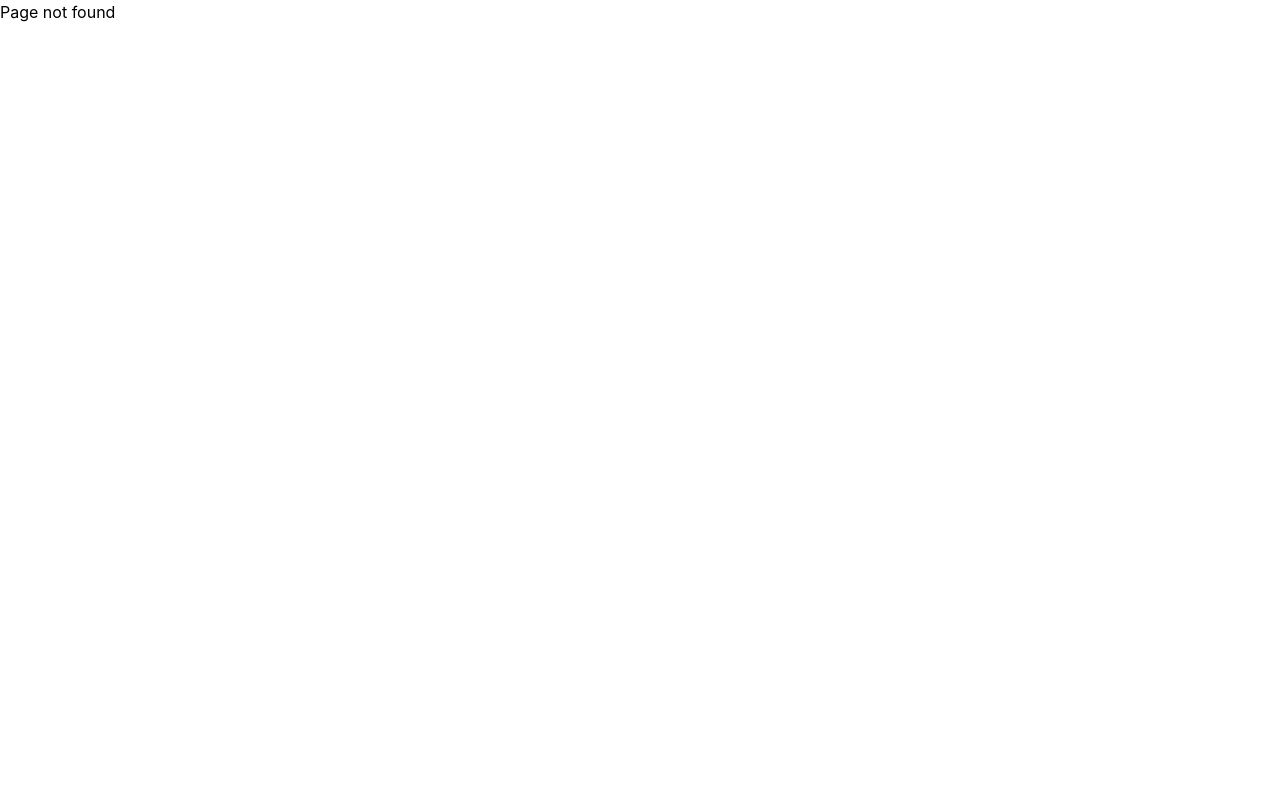
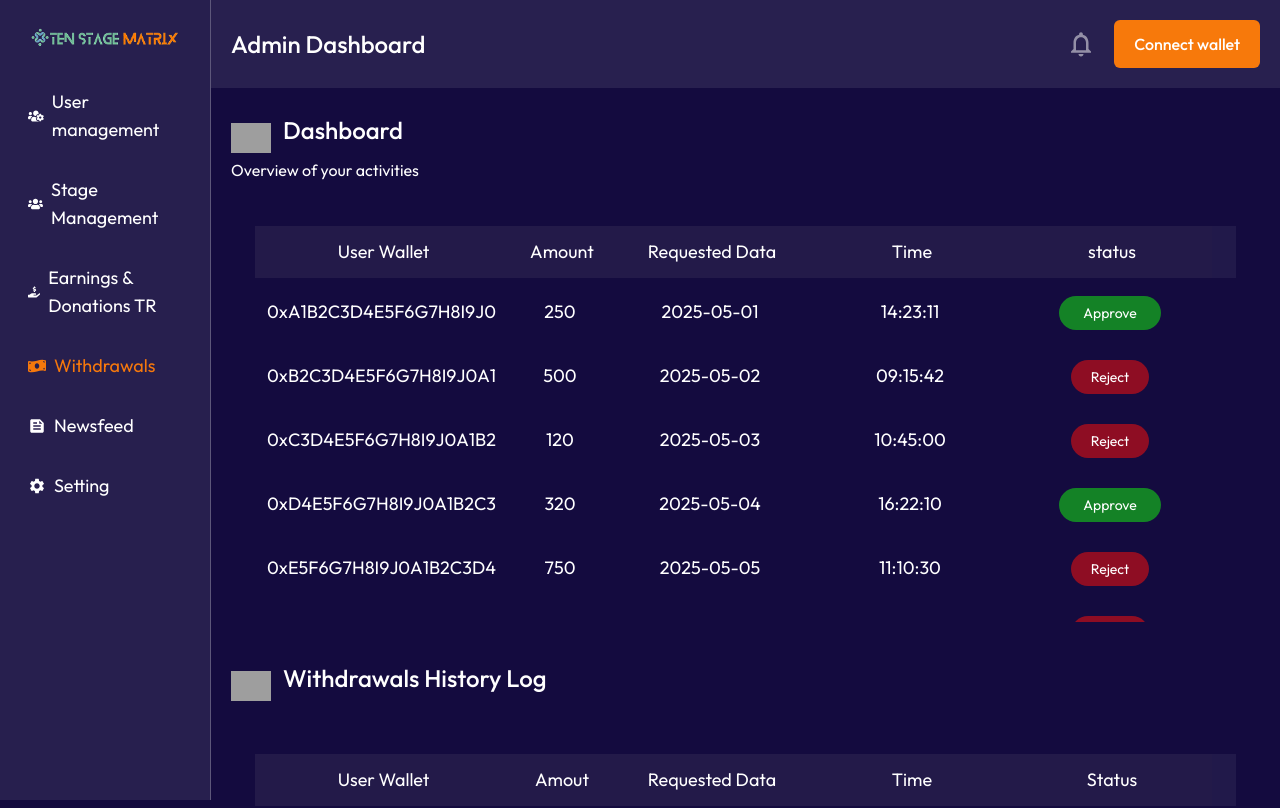
Before and after one commit to team-pr01/Ten-Stage-Matrix-Admin, a React (Vite) app: page /dashboard/withdrawals in a window 1280 px wide. Before the commit this address had no page. Shown: the top 808 px of the page. Built offline with nearby package versions, Linux system fonts and the light colour scheme; grey boxes are pictures that could not be loaded.

Commit message:
withdreawal table partaially completed

```diff
--- a/src/components/Dashboard/Sidebar/Sidebar.tsx
+++ b/src/components/Dashboard/Sidebar/Sidebar.tsx
@@ -9,7 +9,7 @@ const Sidebar = () => {
   {
     icon: <FaUsersCog />,
     label: "User management",
-    path: "/dashboard/user-management",
+    path: "/dashboard",
   },
   {
     icon: <FaUsers />,
--- a/src/components/Reusable/Heading.tsx
+++ b/src/components/Reusable/Heading.tsx
@@ -1,7 +1,21 @@
 import React from "react";
 import Button from "./Button";
 
-const Heading = ({ iconSrc, title, subtitle, className = "" ,Showbtn}) => {
+interface HeadingProps {
+  iconSrc?: string;
+  title: string;
+  subtitle?: string;
+  className?: string;
+  Showbtn?: boolean;
+}
+
+const Heading: React.FC<HeadingProps> = ({
+  iconSrc,
+  title,
+  subtitle,
+  className = "",
+  Showbtn = false,
+}) => {
   return (
     <div className={`flex justify-between items-center w-full ${className}`}>
       <div className="flex flex-col justify-between gap-1">
@@ -20,33 +34,29 @@ const Heading = ({ iconSrc, title, subtitle, className = "" ,Showbtn}) => {
           </div>
         </div>
         {subtitle && (
-          <p className="font-Outfit text-base leading-[1] text-white font-normal ">
+          <p className="font-Outfit text-base leading-[1] text-white font-normal">
             {subtitle}
           </p>
         )}
       </div>
 
-{Showbtn &&
-    (<div className="flex flex-row justify-between gap-4 ">
+      {Showbtn && (
+        <div className="flex flex-row justify-between gap-4">
           <Button
             label="All Stages"
-          type="submit"
-          onClick={() => console.log("Submit clicked")}
-          //   icon={<FaPlus />}
+            type="button"
+            onClick={() => console.log("All Stages clicked")}
             iconPosition="right"
           />
-
           <Button
             label="Stats:All"
-          type="submit"
-          onClick={() => console.log("Submit clicked")}
-          //   icon={<FaPlus />}
+            type="button"
+            onClick={() => console.log("Stats:All clicked")}
             iconPosition="right"
             className="bg-green-600 hover:bg-green-700"
           />
-      </div>)
-}
-
+        </div>
+      )}
     </div>
   );
 };
--- a/src/components/Reusable/Table.tsx
+++ b/src/components/Reusable/Table.tsx
@@ -72,7 +72,7 @@ const Table: React.FC<TableProps> = ({
                     className="px-3 py-3 font-normal text-lg font-Outfit text-white whitespace-nowrap text-center"
                     style={{ minWidth: col.width }}
                   >
-<div className="absolute inset-0 bg-neutral-30 opacity-10 pointer-events-none z-0" />
+                    <div className="absolute inset-0 bg-neutral-30 opacity-10 pointer-events-none z-0" />
                     <div className="flex justify-center items-center relative z-10">
                       {col.header}
                     </div>
@@ -105,12 +105,39 @@ const Table: React.FC<TableProps> = ({
                             ) : col.accessor === "status" ? (
                               <span
                                 className={`${
-                                  row?.status?.toUpperCase() === "ACTIVE"
-                                    ? "bg-secondary-20 px-6 "
-                                    : "bg-secondary-30 px-5 "
-                                } p-2 rounded-full text-white   text-sm`}
+                                  ["ACTIVE", "APPROVE"].includes(
+                                    row?.status?.toUpperCase()
+                                  )
+                                    ? "bg-secondary-20 px-6"
+                                    : "bg-secondary-30 px-5"
+                                } p-2 rounded-full text-white text-sm`}
                               >
-                                {row[col.accessor]}
+                                {row?.status}
+                              </span>
+                            ) : col.accessor === "actionStatus" ? (
+                              <span
+                                className={`${ ["ACTIVE", "APPROVE"].includes(
+                                        row?.status?.toUpperCase()
+                                      )
+                                    ? "bg-secondary-20 px-6"
+                                    : "bg-secondary-30 px-5"
+                                } p-2 rounded-full text-white text-sm flex items-center gap-2`}
+                              >
+                                {/* Show icon if both APPROVE and REJECT are present */}
+                                {row?.status
+                                  ?.toUpperCase()
+                                  .includes("APPROVE") &&(
+                                    // <FaExclamationTriangle className="text-white" />
+                                    <p>kj</p>
+                                  )}
+                                  {
+                                  row?.status
+                                    ?.toUpperCase()
+                                    .includes("REJECT") && (
+                                    // <FaExclamationTriangle className="text-white" />
+                                    <p>kjxvn</p>
+                                  )}
+                                {row?.status}
                               </span>
                             ) : (
                               row[col.accessor]
@@ -119,70 +146,7 @@ const Table: React.FC<TableProps> = ({
                         );
                       })}
 
-                      {/* {icons &&( <td>
-                        <div className="flex gap-4 pl-2">
 
-                          <button
-                            key="i2"
-                            onClick={() => onEditClick(row.id)}
-                            className={`rounded-full h-6 w-6 flex items-center justify-center  ${bg_i2}  `}
-                          >
-                            <img
-                              src={icons?.i2}
-                              alt="Edit"
-                              className="h-4 w-4"
-                            />
-                          </button>
-                          <button
-                            key="i3"
-                            onClick={() => onDeleteClick(row.id)}
-                            className={`rounded-full h-6 w-6 flex items-center justify-center  ${bg_i3}  `}
-                          >
-                            <img
-                              src={icons?.i3}
-                              alt="Edit"
-                              className="h-4 w-4"
-                            />
-                          </button>
-                          <button
-                            key="i1"
-                            onClick={() => onTickClick(row?.id ,rowIndex)}
-                            className={`rounded-full h-6 w-6 flex items-center justify-center  ${bg_i1}  `}
-                          >
-                            <img
-                              src={icons?.i1}
-                              alt="Edit"
-                              className="h-4 w-4"
-                            />
-                          </button>
-                          {showDropDown && (
-                          <div className="relative">
-                            <button
-                              type="button"
-                              className="flex gap-2 justify-center items-center py-2 pr-4 pl-2 border border-secondary-145 rounded-xl text-[16px]"
-                              onClick={() => handleToggle(rowIndex)}
-                            >
-                              <span className="w-[186px]">{selectedOptions[rowIndex]}</span>
-                              <img src={ICONS.invoicedropdown} alt="dropdown" />
-                            </button>
-                            {openDropdownIndex === rowIndex && (
-                              <div className="absolute mt-2 w-full bg-white border border-secondary-145 rounded-xl shadow-lg z-10">
-                                {options.map((option, index) => (
-                                  <button
-                                    key={index}
-                                    className="block w-full text-left px-4 py-2 text-[16px] font-normal hover:bg-secondary-60 rounded-xl"
-                                    onClick={() => handleOptionSelect(rowIndex, option)}
-                                  >
-                                    {option}
-                                  </button>
-                                ))}
-                              </div>
-                            )}
-                          </div>
-                        )}
-
-                        </div>
-                      </td>)} */}
                       <td></td>
                     </tr>
                   );
--- /dev/null
+++ b/src/pages/Dashboard/StateManagement/StateManagement.tsx
@@ -0,0 +1,9 @@
+import React from 'react'
+
+const StateManagement = () => {
+  return (
+    <div>StateManagement</div>
+  )
+}
+
+export default StateManagement
--- /dev/null
+++ b/src/pages/Dashboard/Withdrawals/Withdrawals.tsx
@@ -0,0 +1,250 @@
+import React from 'react'
+import Heading from '../../../components/Reusable/Heading'
+import Table from '../../../components/Reusable/Table'
+
+const Withdrawals = () => {
+     const columns1 = [
+    {
+      header: "User Wallet",
+      accessor: "userWallet",
+      width: "200px",
+    },
+    {
+      header: "Amount",
+      accessor: "amount",
+      width: "100px",
+    },
+    {
+      header: "Requested Data",
+      accessor: "requestedDate",
+      width: "200px",
+    },
+    {
+      header: "Time",
+      accessor: "time",
+      width: "200px",
+    },
+    {
+      header: "status",
+      accessor: "status",
+      width: "200px",
+    },
+
+  ];
+
+    const columns2 = [
+    {
+      header: "User Wallet",
+      accessor: "userWallet",
+      width: "200px",
+    },
+    {
+      header: "Amout",
+      accessor: "amount",
+      width: "100px",
+    },
+    {
+      header: "Requested Data",
+      accessor: "requestedDate",
+      width: "200px",
+    },
+    {
+      header: "Time",
+      accessor: "time",
+      width: "200px",
+    },
+    {
+      header: "Status",
+      accessor: "actionStatus",
+      width: "200px",
+    },
+
+  ];
+ const data1 = [
+  {
+    userWallet: "0xA1B2C3D4E5F6G7H8I9J0",
+    amount: "250",
+    requestedDate: "2025-05-01",
+    time: "14:23:11",
+    status: "Approve",
+  },
+  {
+    userWallet: "0xB2C3D4E5F6G7H8I9J0A1",
+    amount: "500",
+    requestedDate: "2025-05-02",
+    time: "09:15:42",
+    status: "Reject",
+  },
+  {
+    userWallet: "0xC3D4E5F6G7H8I9J0A1B2",
+    amount: "120",
+    requestedDate: "2025-05-03",
+    time: "10:45:00",
+    status: "Reject",
+  },
+  {
+    userWallet: "0xD4E5F6G7H8I9J0A1B2C3",
+    amount: "320",
+    requestedDate: "2025-05-04",
+    time: "16:22:10",
+    status: "Approve",
+  },
+  {
+    userWallet: "0xE5F6G7H8I9J0A1B2C3D4",
+    amount: "750",
+    requestedDate: "2025-05-05",
+    time: "11:10:30",
+    status: "Reject",
+  },
+  {
+    userWallet: "0xF6G7H8I9J0A1B2C3D4E5",
+    amount: "90",
+    requestedDate: "2025-05-06",
+    time: "08:35:55",
+    status: "Reject",
+  },
+  {
+    userWallet: "0xG7H8I9J0A1B2C3D4E5F6",
+    amount: "210",
+    requestedDate: "2025-05-07",
+    time: "13:01:12",
+    status: "Approve",
+  },
+  {
+    userWallet: "0xH8I9J0A1B2C3D4E5F6G7",
+    amount: "410",
+    requestedDate: "2025-05-08",
+    time: "15:14:45",
+    status: "Reject",
+  },
+  {
+    userWallet: "0xI9J0A1B2C3D4E5F6G7H8",
+    amount: "600",
+    requestedDate: "2025-05-09",
+    time: "17:45:23",
+    status: "Reject",
+  },
+  {
+    userWallet: "0xJ0A1B2C3D4E5F6G7H8I9",
+    amount: "330",
+    requestedDate: "2025-05-10",
+    time: "12:55:10",
+    status: "Approve Reject",
+  },
+];
+const data2 = [
+  {
+    userWallet: "0xA1B2C3D4E5F6G7H8I9J0",
+    amount: "250",
+    requestedDate: "2025-05-01",
+    time: "14:23:11",
+    actionStatus: "Approve",
+  },
+  {
+    userWallet: "0xB2C3D4E5F6G7H8I9J0A1",
+    amount: "500",
+    requestedDate: "2025-05-02",
+    time: "09:15:42",
+    actionStatus: "Reject",
+  },
+  {
+    userWallet: "0xC3D4E5F6G7H8I9J0A1B2",
+    amount: "120",
+    requestedDate: "2025-05-03",
+    time: "10:45:00",
+    actionStatus: "Reject",
+  },
+  {
+    userWallet: "0xD4E5F6G7H8I9J0A1B2C3",
+    amount: "320",
+    requestedDate: "2025-05-04",
+    time: "16:22:10",
+    actionStatus: "Approve",
+  },
+  {
+    userWallet: "0xE5F6G7H8I9J0A1B2C3D4",
+    amount: "750",
+    requestedDate: "2025-05-05",
+    time: "11:10:30",
+    actionStatus: "Reject",
+  },
+  {
+    userWallet: "0xF6G7H8I9J0A1B2C3D4E5",
+    amount: "90",
+    requestedDate: "2025-05-06",
+    time: "08:35:55",
+    actionStatus: "Reject",
+  },
+  {
+    userWallet: "0xG7H8I9J0A1B2C3D4E5F6",
+    amount: "210",
+    requestedDate: "2025-05-07",
+    time: "13:01:12",
+    actionStatus: "Approve",
+  },
+  {
+    userWallet: "0xH8I9J0A1B2C3D4E5F6G7",
+    amount: "410",
+    requestedDate: "2025-05-08",
+    time: "15:14:45",
+    actionStatus: "Reject",
+  },
+  {
+    userWallet: "0xI9J0A1B2C3D4E5F6G7H8",
+    amount: "600",
+    requestedDate: "2025-05-09",
+    time: "17:45:23",
+    actionStatus: "Reject",
+  },
+  {
+    userWallet: "0xJ0A1B2C3D4E5F6G7H8I9",
+    amount: "330",
+    requestedDate: "2025-05-10",
+    time: "12:55:10",
+    actionStatus: "Approve",
+  },
+];
+
+  return (
+    <div className="font-Outfit">
+      <Heading
+        iconSrc="/assets/dashboard.svg"
+        title="Dashboard"
+        subtitle="Overview of your activities"
+        Showbtn={false}
+        // rightContent={<button className="text-white bg-blue-500 px-4 py-2 rounded">status</button>}
+      />
+
+      <div className="mb-4">
+        <Table
+          data={data1}
+          columns={columns1}
+          enablePagination={false}
+          handleDelete={(id) => console.log("Delete", id)}
+          editToggleModel={(id) => console.log("Edit", id)}
+          LogToggleModel={(id, state) => console.log("Log", id, state)}
+        />
+      </div>
+      <Heading
+        iconSrc="/assets/dashboard.svg"
+        title="Withdrawals History Log "
+        // subtitle="Overview of your activities"
+        Showbtn={false}
+        // rightContent={<button className="text-white bg-blue-500 px-4 py-2 rounded">status</button>}
+      />
+
+      <div className="">
+        <Table
+          data={data2}
+          columns={columns2}
+          enablePagination={false}
+          handleDelete={(id) => console.log("Delete", id)}
+          editToggleModel={(id) => console.log("Edit", id)}
+          LogToggleModel={(id, state) => console.log("Log", id, state)}
+        />
+      </div>
+    </div>
+  )
+}
+
+export default Withdrawals
```
Also changed, not shown: src/routes/routes.tsx (+22 -4 lines). Lines whose indentation alone changed are shown as unchanged.
